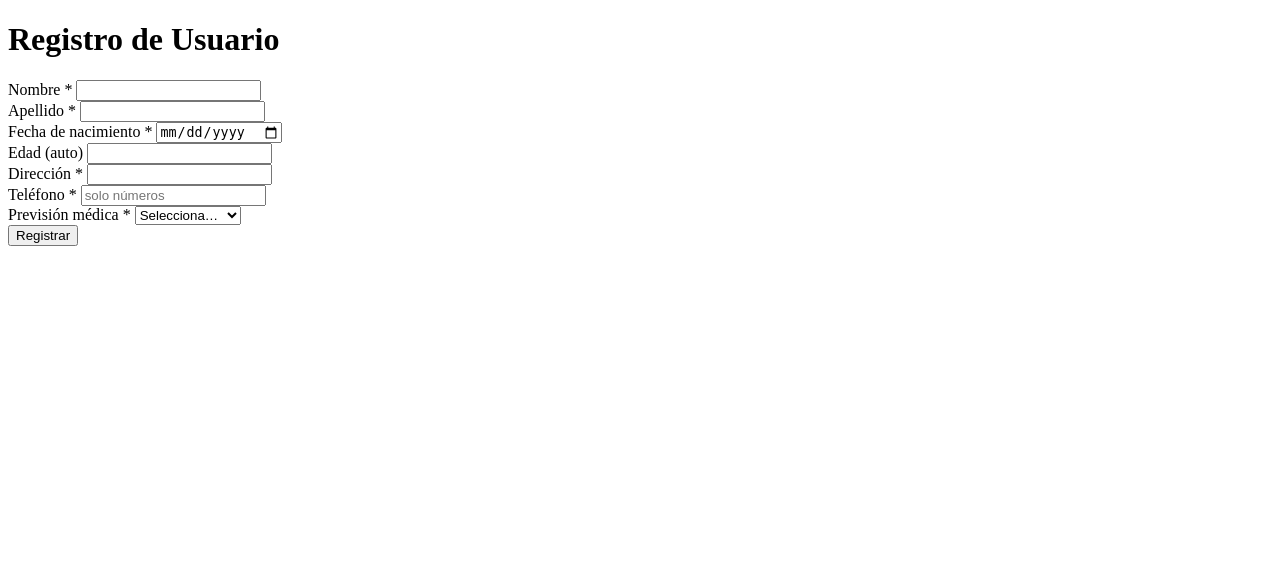
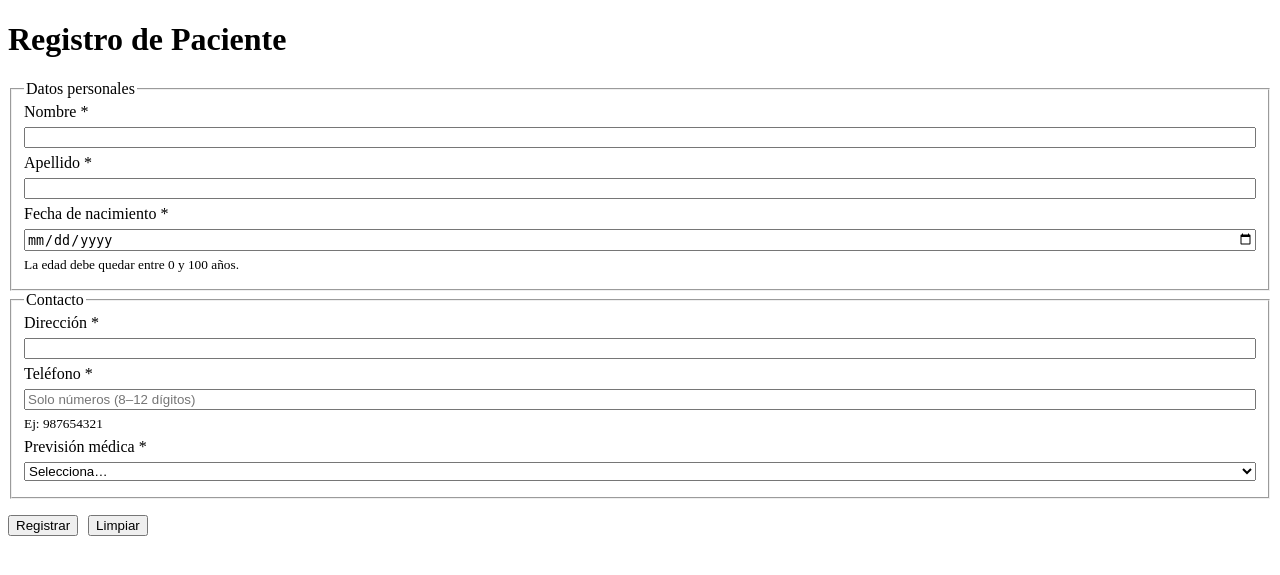
Before and after one commit to Claudio-Constanzo/consulta-medica, a Django app: page /registro/ in a window 1280 px wide. Shown: the top 575 px of the page. Run offline with Django 5.2, Linux system fonts and the light colour scheme.

Commit message:
implementacion de js y css al formulario
se está empezando a implementar validaciones y diseño basico para mas intuicion del usuario

```diff
--- /dev/null
+++ b/formulario/static/formulario/css/style.css
@@ -0,0 +1,3 @@
+.field { display:flex; flex-direction:column; gap:6px; } /* Estilo para los campos del formulario */
+.actions { display:flex; gap:10px; margin-top:16px; } /* Estilo para los botones de acción */
+.sr-only { position:absolute; width:1px; height:1px; padding:0; margin:-1px; overflow:hidden; clip:rect(0,0,0,0); white-space:nowrap; border:0; } /* Estilo para accesibilidad */
--- /dev/null
+++ b/formulario/static/formulario/js/registro.js
@@ -0,0 +1,119 @@
+const $ = (id) => document.getElementById(id);
+
+function calcEdad(iso){
+  if(!iso) return null;
+  const hoy = new Date();
+  const d = new Date(iso + "T00:00:00");
+  let e = hoy.getFullYear() - d.getFullYear();
+  const m = hoy.getMonth() - d.getMonth();
+  if (m < 0 || (m === 0 && hoy.getDate() < d.getDate())) e--;
+  return e;
+}
+
+// Marca visual del campo + label + mensaje
+function setFieldState(fieldId, {valid, msg=""}){
+  const input = $(fieldId);
+  const label = document.querySelector(`label[for="${fieldId}"]`);
+  const errEl = $(`err-${fieldId}`) || $(`err-${fieldId.replace("fecha_nacimiento","fecha")}`);
+
+  // input
+  input.classList.toggle("is-invalid", !valid);
+  input.classList.toggle("is-valid", !!valid);
+  input.setAttribute("aria-invalid", String(!valid));
+
+  // label
+  if (label){
+    label.classList.toggle("invalid", !valid);
+    label.classList.toggle("valid", !!valid);
+  }
+
+  // mensaje
+  if (errEl){
+    errEl.textContent = msg || "";
+    errEl.classList.remove("ok","error");
+    errEl.classList.add(valid ? "ok" : "error");
+  }
+}
+
+// Validadores individuales
+function validateNombre(){
+  const v = $("nombre").value.trim();
+  const ok = v.length >= 2;
+  setFieldState("nombre", {valid: ok, msg: ok ? "✓ Correcto" : "Mínimo 2 caracteres."});
+  return ok;
+}
+
+function validateApellido(){
+  const v = $("apellido").value.trim();
+  const ok = v.length >= 2;
+  setFieldState("apellido", {valid: ok, msg: ok ? "✓ Correcto" : "Mínimo 2 caracteres."});
+  return ok;
+}
+
+function validateFecha(){
+  const iso = $("fecha_nacimiento").value;
+  const edad = calcEdad(iso);
+  $("edad").value = edad ?? "";
+  const ok = iso && edad !== null && edad >= 0 && edad <= 100;
+  setFieldState("fecha_nacimiento", {valid: ok, msg: ok ? `✓ Edad: ${edad}` : "Edad entre 0 y 100 años."});
+  // si tu HTML usa err-fecha en lugar de err-fecha_nacimiento, también lo actualizamos:
+  const aliasErr = $("err-fecha");
+  if (aliasErr && !$("err-fecha_nacimiento")) {
+    aliasErr.textContent = ok ? `✓ Edad: ${edad}` : "Edad entre 0 y 100 años.";
+    aliasErr.classList.remove("ok","error");
+    aliasErr.classList.add(ok ? "ok" : "error");
+  }
+  return ok;
+}
+
+function validateDireccion(){
+  const v = $("direccion").value.trim();
+  const ok = v.length >= 5;
+  setFieldState("direccion", {valid: ok, msg: ok ? "✓ Correcto" : "Mínimo 5 caracteres."});
+  return ok;
+}
+
+function validateTelefono(){
+  const v = $("telefono").value.trim();
+  const ok = /^\d{8,12}$/.test(v);
+  setFieldState("telefono", {valid: ok, msg: ok ? "✓ Correcto" : "Solo números (8–12 dígitos)."});
+  return ok;
+}
+
+function validatePrevision(){
+  const v = $("prevision").value;
+  const ok = !!v;
+  setFieldState("prevision", {valid: ok, msg: ok ? "✓ Correcto" : "Selecciona una previsión."});
+  return ok;
+}
+
+// Real-time: validar mientras el usuario escribe / cambia
+["nombre","apellido","direccion","telefono"].forEach(id=>{
+  $(id).addEventListener("input", () => {
+    if (id==="nombre") return validateNombre();
+    if (id==="apellido") return validateApellido();
+    if (id==="direccion") return validateDireccion();
+    if (id==="telefono") return validateTelefono();
+  });
+});
+$("fecha_nacimiento").addEventListener("change", validateFecha);
+$("prevision").addEventListener("change", validatePrevision);
+
+// Submit final: valida todo
+document.getElementById("formRegistro").addEventListener("submit", (ev)=>{
+  const ok =
+    validateNombre() &
+    validateApellido() &
+    validateFecha() &
+    validateDireccion() &
+    validateTelefono() &
+    validatePrevision();
+
+  if (!ok) {
+    ev.preventDefault();
+    // foco en el primer inválido
+    const firstInvalid = document.querySelector(".is-invalid");
+    if (firstInvalid) firstInvalid.focus();
+  }
+});
+// Añadir este script al HTML con:
--- a/formulario/templates/formulario/registro.html
+++ b/formulario/templates/formulario/registro.html
@@ -1,60 +1,102 @@
-<!DOCTYPE html>
-<html lang="en">
+{% load static %}
+<!doctype html>
+<html lang="es">
 <head>
-    <meta charset="UTF-8">
-    <meta name="viewport" content="width=device-width, initial-scale=1.0">
-    <title>Document</title>
+  <meta charset="utf-8"/>
+  <meta name="viewport" content="width=device-width,initial-scale=1"/>
+  <title>Registro de Paciente</title>
+  <link rel="stylesheet" href="{% static 'formulario/css/style.css' %}">
 </head>
 <body>
-    <div class="container">
-    <h1>Registro de Usuario</h1>
-    {% if error %}<p class="error">{{ error }}</p>{% endif %}
+<header class="site-header">
+  <h1>Registro de Paciente</h1>
+</header>
+
+<main>
+  <section aria-labelledby="form-title" class="container">
+    <h2 id="form-title" class="sr-only">Formulario de registro</h2>
+
+    {% if error %}<p class="error" role="alert">{{ error }}</p>{% endif %}
+
+    <!-- Resumen de errores para accesibilidad -->
+    <div id="error-summary" class="error" aria-live="polite"></div>
+
     <form id="formRegistro" method="post" novalidate>
       {% csrf_token %}
+
+      <fieldset>
+        <legend>Datos personales</legend>
         <div class="grid">
-        <div>
-          <label for="nombre">Nombre *</label>
-          <input id="nombre" name="nombre" required>
-          <div class="error" id="err-nombre"></div>
+          <div class="field">
+            <label for="nombre">Nombre <span aria-hidden="true">*</span></label>
+            <input id="nombre" name="nombre" type="text"
+                   autocomplete="given-name" required minlength="2" maxlength="50"
+                   aria-describedby="err-nombre">
+            <div id="err-nombre" class="error" aria-live="polite"></div>
           </div>
-        <div>
-          <label for="apellido">Apellido *</label>
-          <input id="apellido" name="apellido" required>
-          <div class="error" id="err-apellido"></div>
+
+          <div class="field">
+            <label for="apellido">Apellido <span aria-hidden="true">*</span></label>
+            <input id="apellido" name="apellido" type="text"
+                   autocomplete="family-name" required minlength="2" maxlength="50"
+                   aria-describedby="err-apellido">
+            <div id="err-apellido" class="error" aria-live="polite"></div>
           </div>
-        <div>
-          <label for="fecha_nacimiento">Fecha de nacimiento *</label>
-          <input id="fecha_nacimiento" name="fecha_nacimiento" type="date" required>
-          <div class="error" id="err-fecha"></div>
+
+          <div class="field">
+            <label for="fecha_nacimiento">Fecha de nacimiento <span aria-hidden="true">*</span></label>
+            <input id="fecha_nacimiento" name="fecha_nacimiento" type="date" required
+                   aria-describedby="help-fecha err-fecha">
+            <small id="help-fecha" class="helper">La edad debe quedar entre 0 y 100 años.</small>
+            <div id="err-fecha" class="error" aria-live="polite"></div>
           </div>
-        <div>
-          <label for="edad">Edad (auto)</label>
-          <input id="edad" name="edad" readonly>
+
+          <!-- Edad oculta: se envía pero no se muestra -->
+          <input id="edad" name="edad" type="hidden">
         </div>
-        <div class="full">
-          <label for="direccion">Dirección *</label>
-          <input id="direccion" name="direccion" required>
-          <div class="error" id="err-direccion"></div>
+      </fieldset>
+
+      <fieldset>
+        <legend>Contacto</legend>
+        <div class="grid">
+          <div class="field full">
+            <label for="direccion">Dirección <span aria-hidden="true">*</span></label>
+            <input id="direccion" name="direccion" type="text" required minlength="5" maxlength="150"
+                   autocomplete="street-address" aria-describedby="err-direccion">
+            <div id="err-direccion" class="error" aria-live="polite"></div>
           </div>
-        <div>
-          <label for="telefono">Teléfono *</label>
-          <input id="telefono" name="telefono" placeholder="solo números" required>
-          <div class="error" id="err-telefono"></div>
+
+          <div class="field">
+            <label for="telefono">Teléfono <span aria-hidden="true">*</span></label>
+            <input id="telefono" name="telefono" type="tel" inputmode="numeric" required
+                   pattern="^\d{8,12}$" aria-describedby="help-tel err-telefono"
+                   placeholder="Solo números (8–12 dígitos)">
+            <small id="help-tel" class="helper">Ej: 987654321</small>
+            <div id="err-telefono" class="error" aria-live="polite"></div>
           </div>
-        <div>
-          <label for="prevision">Previsión médica *</label>
-          <select id="prevision" name="prevision" required>
+
+          <div class="field">
+            <label for="prevision">Previsión médica <span aria-hidden="true">*</span></label>
+            <select id="prevision" name="prevision" required aria-describedby="err-prevision">
               <option value="">Selecciona…</option>
-            <option>FONASA</option>
-            <option>ISAPRE</option>
-            <option>PARTICULAR</option>
-            <option>OTRA</option>
+              <option value="FONASA">FONASA</option>
+              <option value="ISAPRE">ISAPRE</option>
+              <option value="PARTICULAR">PARTICULAR</option>
+              <option value="OTRA">OTRA</option>
             </select>
-          <div class="error" id="err-prevision"></div>
+            <div id="err-prevision" class="error" aria-live="polite"></div>
           </div>
         </div>
-      <button class="btn" type="submit">Registrar</button>
+      </fieldset>
+
+      <div class="actions">
+        <button type="submit" class="btn">Registrar</button>
+        <button type="reset" class="btn secondary">Limpiar</button>
+      </div>
     </form>
-  </div>
+  </section>
+</main>
+
+<script src="{% static 'formulario/js/registro.js' %}"></script>
 </body>
 </html>
```
Lines whose indentation alone changed are shown as unchanged.
